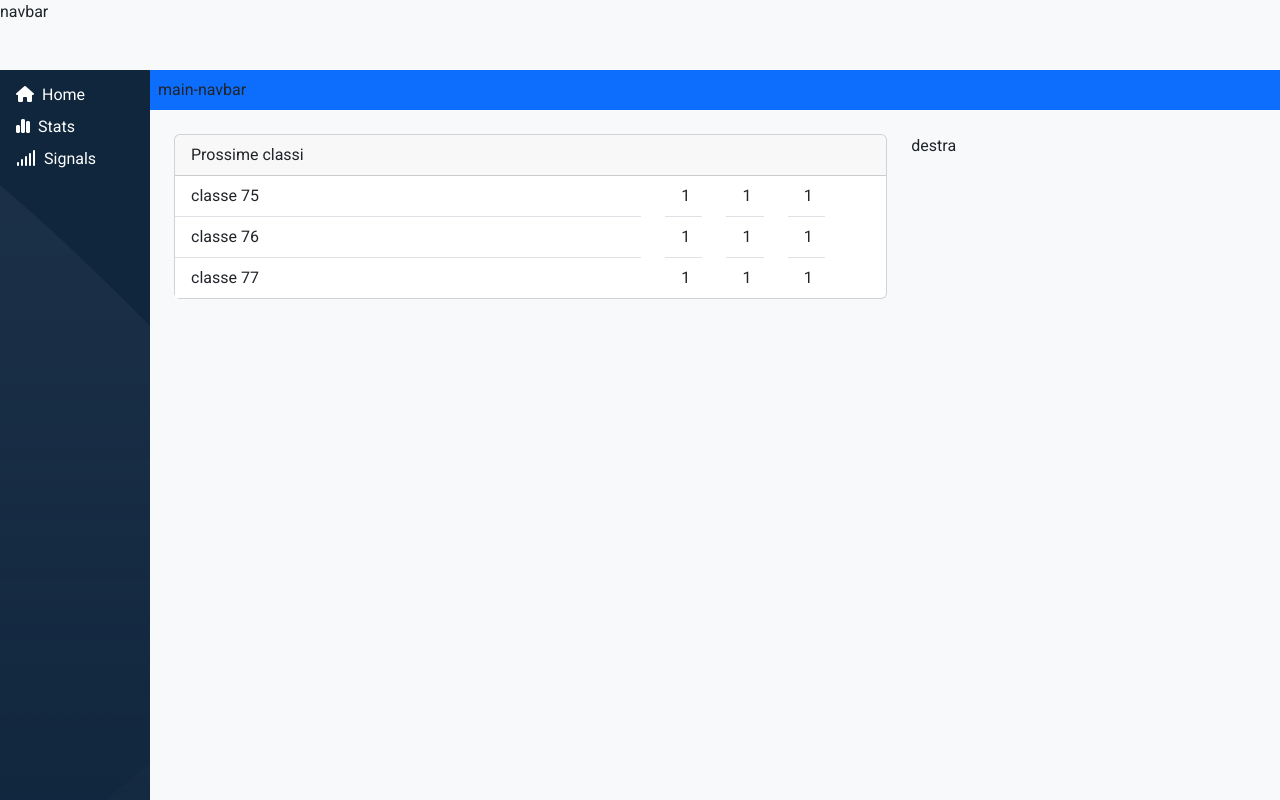
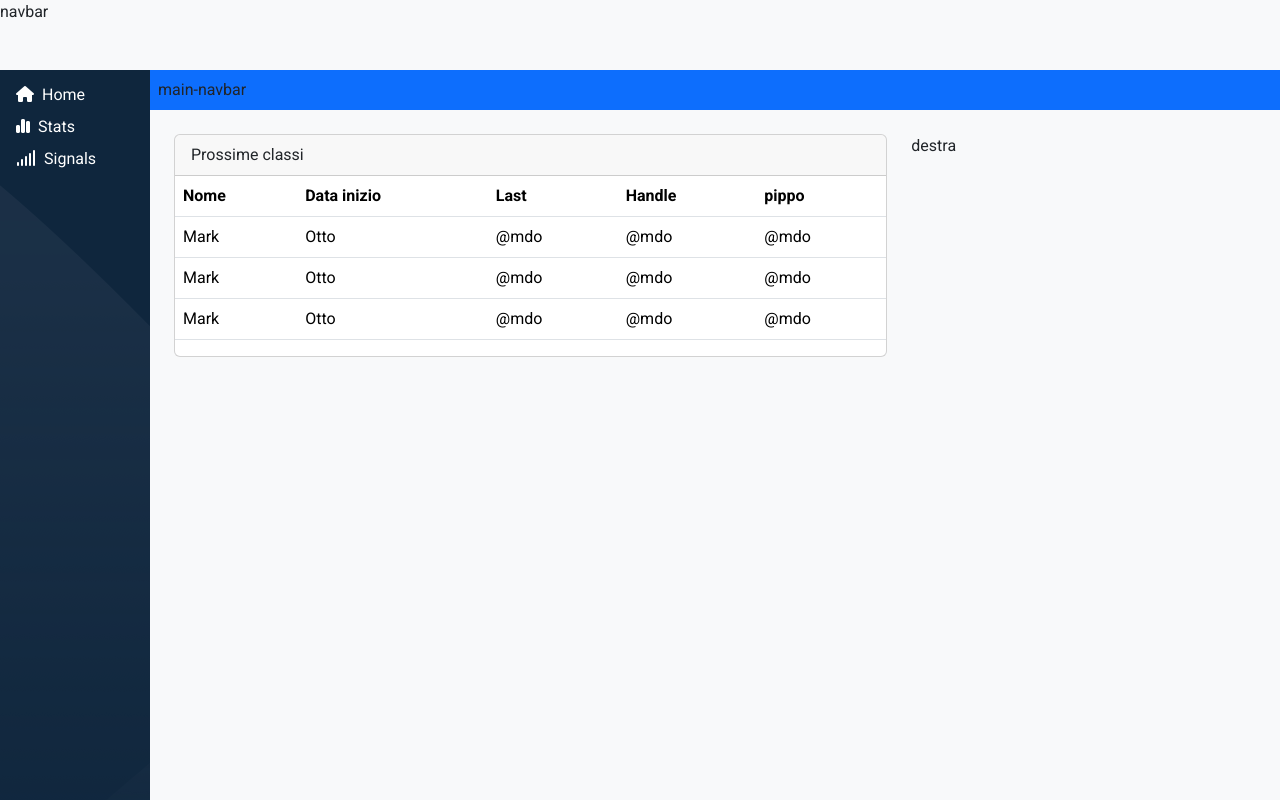
Before and after one commit to chiara1911/html-css-bootstrap-dashboard, a plain HTML site: page index.html in a window 1280 px wide. Drawn offline with nearby package versions, Linux system fonts and the light colour scheme.

Commit message:
fix first card

```diff
--- a/index.html
+++ b/index.html
@@ -42,42 +42,50 @@
                 <div class="container-fluid p-4">
 
                     <div id="dashboard" class="row">
-                        <div class="col-12 col-lg-8"><div class="card">
-                            <div class="card-header">
-                              Prossime classi
+                        <div class="col-12 col-lg-8">
+                            <div class="card">
+                                <div class="card-header">
+                                    Prossime classi
+                                </div>
+                                <table class="table">
+                                    <thead>
+                                        <tr>
+                                            <th colspan="6">Nome</th>
+                                            <th colspan="2">Data inizio</th>
+                                            <th colspan="1">Last</th>
+                                            <th colspan="1">Handle</th>
+                                            <th colspan="2">pippo</th>
+                                        </tr>
+                                    </thead>
+                                    <tbody>
+                                        <tr>
+                                            <td colspan="6">Mark</td>
+                                            <td colspan="2">Otto</td>
+                                            <td colspan="1">@mdo</td>
+                                            <td colspan="1">@mdo</td>
+                                            <td colspan="2">@mdo</td>
+                                        </tr>
+                                        <tr>
+                                            <td colspan="6">Mark</td>
+                                            <td colspan="2">Otto</td>
+                                            <td colspan="1">@mdo</td>
+                                            <td colspan="1">@mdo</td>
+                                            <td colspan="2">@mdo</td>
+                                        </tr>
+                                        <tr>
+                                            <td colspan="6">Mark</td>
+                                            <td colspan="2">Otto</td>
+                                            <td colspan="1">@mdo</td>
+                                            <td colspan="1">@mdo</td>
+                                            <td colspan="2">@mdo</td>
+                                        </tr>
+
+
+                                    </tbody>
+                                </table>
+
                             </div>
-                            <div class="row">
-                                <div class="col-8">
-                                    <ul class="list-group list-group-flush">
-                                        <li class="list-group-item">classe 75</li>
-                                        <li class="list-group-item">classe 76</li>
-                                        <li class="list-group-item">classe 77</li>
-                                      </ul>
-                                </div>
-                                <div class="col-1">
-                                    <ul class="list-group list-group-flush">
-                                        <li class="list-group-item">1</li>
-                                        <li class="list-group-item">1</li>
-                                        <li class="list-group-item">1</li>
-                                      </ul>
-                                </div>
-                                <div class="col-1">
-                                    <ul class="list-group list-group-flush">
-                                        <li class="list-group-item">1</li>
-                                        <li class="list-group-item">1</li>
-                                        <li class="list-group-item">1</li>
-                                      </ul>
-                                </div>
-                                <div class="col-1">
-                                    <ul class="list-group list-group-flush">
-                                        <li class="list-group-item">1</li>
-                                        <li class="list-group-item">1</li>
-                                        <li class="list-group-item">1</li>
-                                      </ul>
-                                </div>
-                            </div>
-
-                          </div></div>
+                        </div>
                         <div class="col-12 col-lg-4">destra</div>
                     </div>
                 </div>
--- a/style.css
+++ b/style.css
@@ -10,6 +10,7 @@
 
 body {
     font-family: 'Roboto', sans-serif;
+
 }
 
 .wrapper {
@@ -48,3 +49,7 @@ main {
     width: calc(100% - 150px);
     overflow-y: auto;
 }
+
+#dashboard li{
+    font-size:10px;
+}
```
